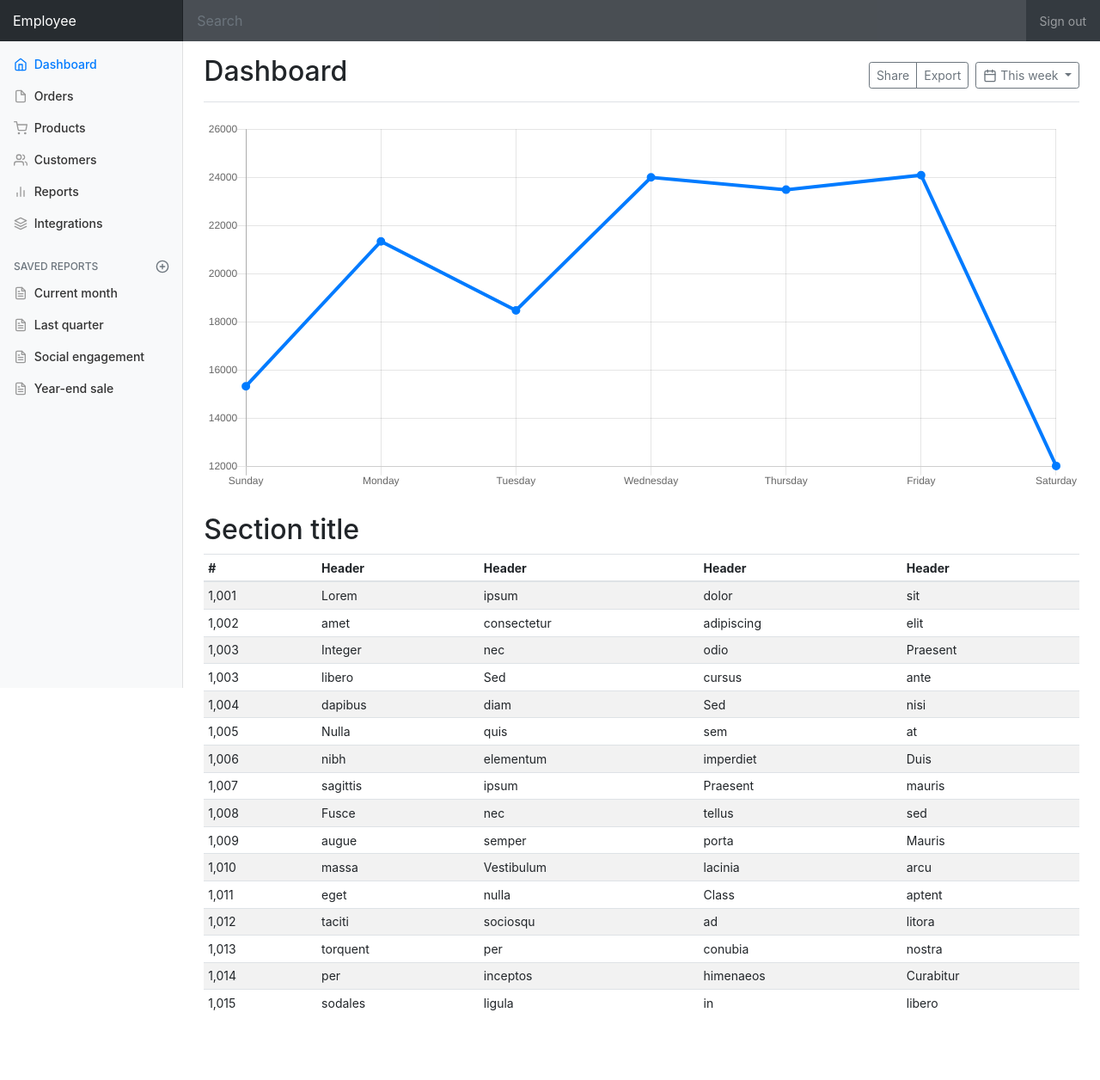
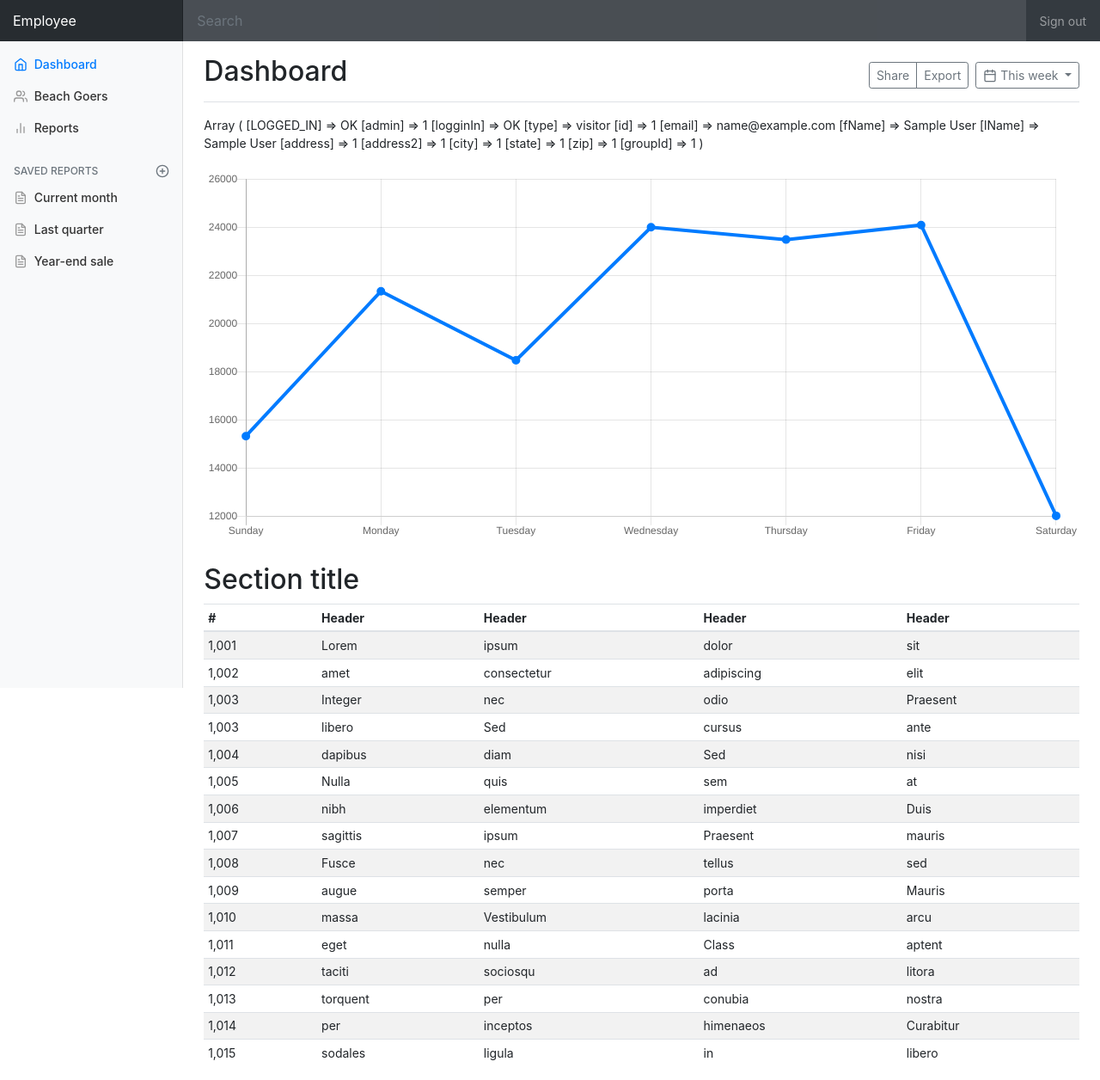
Before and after one commit to jackperrotta/marka, a PHP site: page /marka/employees/index.php in a window 1280 px wide. Shown: the whole page at 86% size. Before the commit the page ends 1175 px from the top, so only its background shows below. Run offline with PHP 8.4, Linux system fonts and the light colour scheme; the visitor is signed in with stand-in values (Sample User, id 1); some libraries are stand-ins or nearby versions.

Commit message:
new employees and admin

```diff
--- a/common/config.php
+++ b/common/config.php
@@ -1,17 +1,17 @@
 <?php
     //this is for the class server database
-    $dsn = 'mysql:host=localhost;dbname=db_tug24657';
-    $username = 'tug24657';
-    $password = '2JvA6ZVA';
+    // $dsn = 'mysql:host=localhost;dbname=db_tug24657';
+    // $username = 'tug24657';
+    // $password = '2JvA6ZVA';
 
     //this path can be used in place of relative references in HTML
-    $base_path = 'http://misdemo.temple.edu/tug24657/marka';
+    // $base_path = 'http://misdemo.temple.edu/tug24657/marka';
 
     //this is for the local database
-    // $dsn = 'mysql:host=localhost;dbname=marka';
-    // $username = 'marka';
-    // $password = 'password';
+    $dsn = 'mysql:host=localhost;dbname=marka';
+    $username = 'marka';
+    $password = 'password';
 
     //this path can be used in place of relative references in HTML
-    // $base_path = 'http://localhost/marka';
+    $base_path = 'http://localhost/marka';
 ?>
--- a/employees/dashboard.php
+++ b/employees/dashboard.php
@@ -1,82 +1,3 @@
-<?php include '../view/employeeHeader.php' ?>
-
-<div class="container-fluid">
-   <div class="row">
-     <nav class="col-md-2 d-none d-md-block bg-light sidebar">
-       <div class="sidebar-sticky">
-         <ul class="nav flex-column">
-           <li class="nav-item">
-             <a class="nav-link active" href="#">
-               <span data-feather="home"></span>
-               Dashboard <span class="sr-only">(current)</span>
-             </a>
-           </li>
-           <li class="nav-item">
-             <a class="nav-link" href="#">
-               <span data-feather="file"></span>
-               Orders
-             </a>
-           </li>
-           <li class="nav-item">
-             <a class="nav-link" href="#">
-               <span data-feather="shopping-cart"></span>
-               Products
-             </a>
-           </li>
-           <li class="nav-item">
-             <a class="nav-link" href="#">
-               <span data-feather="users"></span>
-               Customers
-             </a>
-           </li>
-           <li class="nav-item">
-             <a class="nav-link" href="#">
-               <span data-feather="bar-chart-2"></span>
-               Reports
-             </a>
-           </li>
-           <li class="nav-item">
-             <a class="nav-link" href="#">
-               <span data-feather="layers"></span>
-               Integrations
-             </a>
-           </li>
-         </ul>
-
-         <h6 class="sidebar-heading d-flex justify-content-between align-items-center px-3 mt-4 mb-1 text-muted">
-           <span>Saved reports</span>
-           <a class="d-flex align-items-center text-muted" href="#">
-             <span data-feather="plus-circle"></span>
-           </a>
-         </h6>
-         <ul class="nav flex-column mb-2">
-           <li class="nav-item">
-             <a class="nav-link" href="#">
-               <span data-feather="file-text"></span>
-               Current month
-             </a>
-           </li>
-           <li class="nav-item">
-             <a class="nav-link" href="#">
-               <span data-feather="file-text"></span>
-               Last quarter
-             </a>
-           </li>
-           <li class="nav-item">
-             <a class="nav-link" href="#">
-               <span data-feather="file-text"></span>
-               Social engagement
-             </a>
-           </li>
-           <li class="nav-item">
-             <a class="nav-link" href="#">
-               <span data-feather="file-text"></span>
-               Year-end sale
-             </a>
-           </li>
-         </ul>
-       </div>
-     </nav>
 
      <main role="main" class="col-md-9 ml-sm-auto col-lg-10 pt-3 px-4">
        <div class="d-flex justify-content-between flex-wrap flex-md-nowrap align-items-center pb-2 mb-3 border-bottom">
@@ -92,7 +13,7 @@
            </button>
          </div>
        </div>
-
+       <?php print_r($_SESSION) ?>
        <canvas class="my-4" id="myChart" width="900" height="380"></canvas>
 
        <h2>Section title</h2>
@@ -226,5 +147,3 @@
      </main>
    </div>
  </div>
-
- <?php include '../view/employeeFooter.php' ?>
--- a/employees/index.php
+++ b/employees/index.php
@@ -2,6 +2,8 @@
 <?php include "../model/database.php"; ?>
 <?php include "../model/employeesDb.php"; ?>
 <?php
+
+session_start();
 
 // Logout
 if (isset($_GET['logout'])){
@@ -9,6 +11,17 @@ if (isset($_GET['logout'])){
     exit();
 }
 
-include 'dashboard.php';
-exit();
+if ($_SESSION['LOGGED_IN'] == 'OK' && $_SESSION['admin'] == '1'){
+  include '../view/adminHeader.php';
+  include 'dashboard.php';
+  include '../view/adminFooter.php';
+  exit();
+}
+elseif($_SESSION['LOGGED_IN'] == 'OK') {
+    include '../view/employeeHeader.php';
+    include 'visitorsList.php';
+    include '../view/employeeFooter.php';
+    exit();
+}
+
 ?>
--- /dev/null
+++ b/view/adminFooter.php
@@ -0,0 +1,46 @@
+<!-- Bootstrap core JavaScript -->
+<!-- Placed at the end of the document so the pages load faster -->
+<script src="https://code.jquery.com/jquery-3.2.1.slim.min.js" integrity="sha384-KJ3o2DKtIkvYIK3UENzmM7KCkRr/rE9/Qpg6aAZGJwFDMVNA/GpGFF93hXpG5KkN" crossorigin="anonymous"></script>
+<script>window.jQuery || document.write('<script src="<?php echo $base_path;?>/styles/bootstrap/js/jquery-slim.min.js"><\/script>')</script>
+<script src="<?php echo $base_path;?>/styles/bootstrap/js/popper.min.js"></script>
+<script src="<?php echo $base_path;?>/styles/bootstrap/js/bootstrap.min.js"></script>
+
+<!-- Icons -->
+<script src="https://unpkg.com/feather-icons/dist/feather.min.js"></script>
+<script>
+  feather.replace()
+</script>
+
+<!-- Graphs -->
+<script src="https://cdnjs.cloudflare.com/ajax/libs/Chart.js/2.7.1/Chart.min.js"></script>
+<script>
+  var ctx = document.getElementById("myChart");
+  var myChart = new Chart(ctx, {
+    type: 'line',
+    data: {
+      labels: ["Sunday", "Monday", "Tuesday", "Wednesday", "Thursday", "Friday", "Saturday"],
+      datasets: [{
+        data: [15339, 21345, 18483, 24003, 23489, 24092, 12034],
+        lineTension: 0,
+        backgroundColor: 'transparent',
+        borderColor: '#007bff',
+        borderWidth: 4,
+        pointBackgroundColor: '#007bff'
+      }]
+    },
+    options: {
+      scales: {
+        yAxes: [{
+          ticks: {
+            beginAtZero: false
+          }
+        }]
+      },
+      legend: {
+        display: false,
+      }
+    }
+  });
+</script>
+</body>
+</html>
--- /dev/null
+++ b/view/adminHeader.php
@@ -0,0 +1,107 @@
+<!doctype html>
+<html lang="en">
+<head>
+  <meta charset="utf-8">
+  <meta name="viewport" content="width=device-width, initial-scale=1, shrink-to-fit=no">
+  <meta name="description" content="">
+  <meta name="author" content="">
+  <link rel="icon" href="<?php echo $base_path;?>/img/marka-logo.png">
+
+  <title>Marka - Easy, Cashless, & Convenient Beach Tags</title>
+
+  <!-- Bootstrap core CSS -->
+  <link href="<?php echo $base_path;?>/styles/bootstrap/css/bootstrap.min.css" rel="stylesheet">
+
+  <!-- Custom styles -->
+  <link href="<?php echo $base_path;?>/styles/main.css" rel="stylesheet">
+
+  <link href="<?php echo $base_path;?>/styles/employees.css" rel="stylesheet">
+</head>
+
+<body>
+  <nav class="navbar navbar-dark sticky-top bg-dark flex-md-nowrap p-0">
+    <a class="navbar-brand col-sm-3 col-md-2 mr-0" href="#">Employee</a>
+    <input class="form-control form-control-dark w-100" type="text" placeholder="Search" aria-label="Search">
+    <ul class="navbar-nav px-3">
+      <li class="nav-item text-nowrap">
+        <a class="nav-link" href="<?php echo $base_path;?>/employees/index.php?logout">Sign out</a>
+      </li>
+    </ul>
+  </nav>
+  <div class="container-fluid">
+     <div class="row">
+       <nav class="col-md-2 d-none d-md-block bg-light sidebar">
+         <div class="sidebar-sticky">
+           <ul class="nav flex-column">
+             <li class="nav-item">
+               <a class="nav-link active" href="<?php echo $base_path ?>/employees/index.php">
+                 <span data-feather="home"></span>
+                 Dashboard <span class="sr-only">(current)</span>
+               </a>
+             </li>
+             <!-- <li class="nav-item">
+               <a class="nav-link" href="#">
+                 <span data-feather="file"></span>
+                 Orders
+               </a>
+             </li>
+             <li class="nav-item">
+               <a class="nav-link" href="#">
+                 <span data-feather="shopping-cart"></span>
+                 Products
+               </a>
+             </li> -->
+             <li class="nav-item">
+               <a class="nav-link" href="#">
+                 <span data-feather="users"></span>
+                 Beach Goers
+               </a>
+             </li>
+             <li class="nav-item">
+               <a class="nav-link" href="#">
+                 <span data-feather="bar-chart-2"></span>
+                 Reports
+               </a>
+             </li>
+             <!-- <li class="nav-item">
+               <a class="nav-link" href="#">
+                 <span data-feather="layers"></span>
+                 Integrations
+               </a>
+             </li> -->
+           </ul>
+
+           <h6 class="sidebar-heading d-flex justify-content-between align-items-center px-3 mt-4 mb-1 text-muted">
+             <span>Saved reports</span>
+             <a class="d-flex align-items-center text-muted" href="#">
+               <span data-feather="plus-circle"></span>
+             </a>
+           </h6>
+           <ul class="nav flex-column mb-2">
+             <li class="nav-item">
+               <a class="nav-link" href="#">
+                 <span data-feather="file-text"></span>
+                 Current month
+               </a>
+             </li>
+             <li class="nav-item">
+               <a class="nav-link" href="#">
+                 <span data-feather="file-text"></span>
+                 Last quarter
+               </a>
+             </li>
+             <!-- <li class="nav-item">
+               <a class="nav-link" href="#">
+                 <span data-feather="file-text"></span>
+                 Social engagement
+               </a>
+             </li> -->
+             <li class="nav-item">
+               <a class="nav-link" href="#">
+                 <span data-feather="file-text"></span>
+                 Year-end sale
+               </a>
+             </li>
+           </ul>
+         </div>
+       </nav>
```
Also changed, not shown: usersShared/index.php (+12 -2 lines), employees/employeeHome.php (deleted), employees/visitorsList.php (added).
